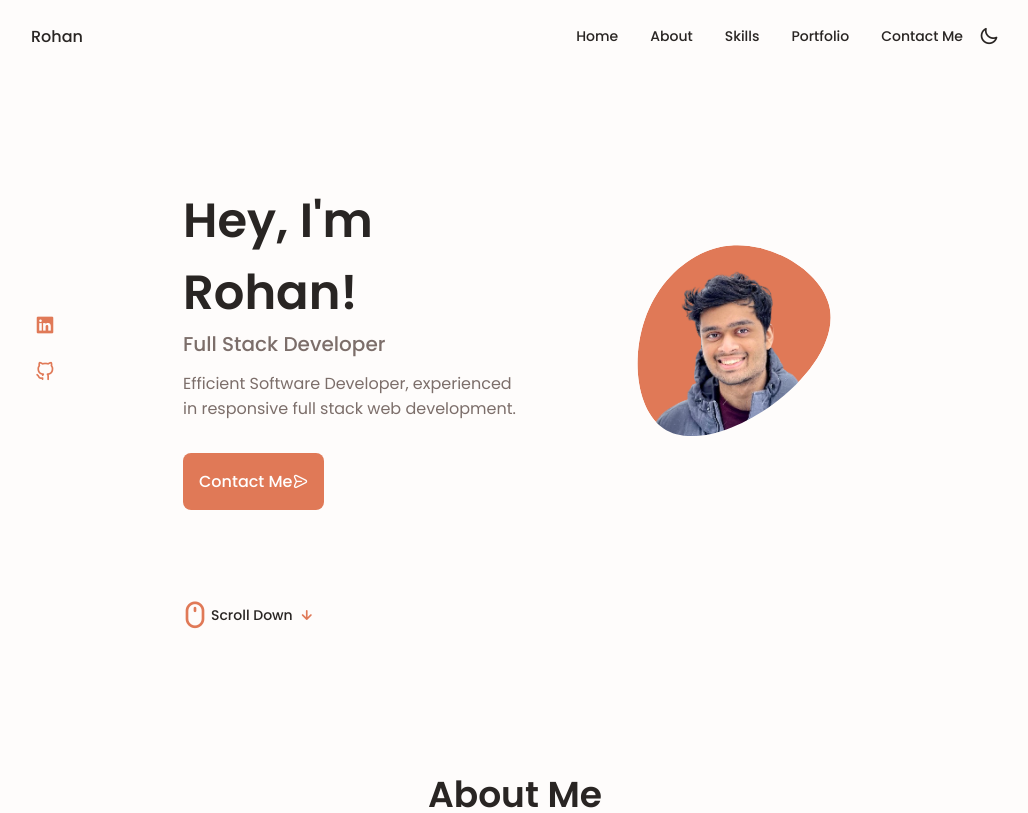
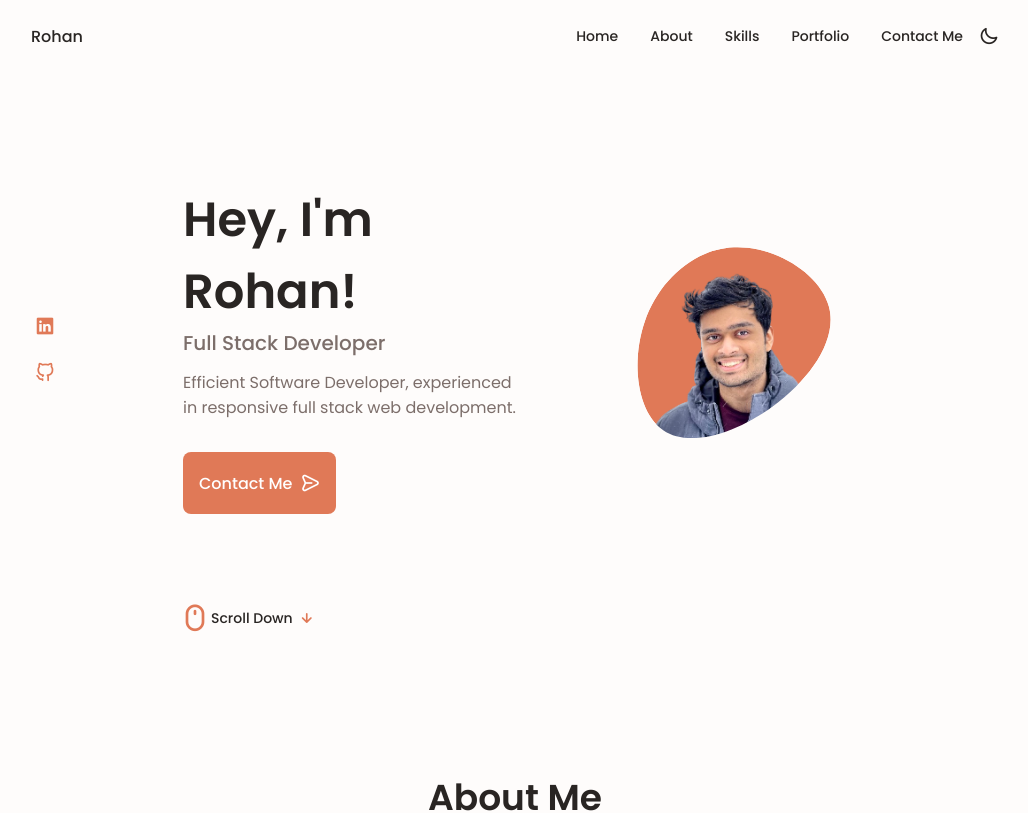
Before and after one commit to F1rebo1/Portfolio, a plain HTML site: page index.html in a window 1280 px wide. Shown: the top 813 px of the page, without its empty margins (125-1153 px from the left). Drawn offline with nearby package versions, Linux system fonts and the light colour scheme.

Commit message:
Updated Resume, added icon

```diff
--- a/index.html
+++ b/index.html
@@ -16,6 +16,7 @@
     <link rel="stylesheet" href="./assets/css/styles.css"/>
 
     <title>Personal Portfolio</title>
+    <link rel="icon" type="image/x-icon" href="./assets/img/blob_no_bg.ico">
 </head>
 <body>
     <!-- HEADER -->
@@ -96,7 +97,7 @@
                         <h3 class="home_subtitle">Full Stack Developer</h3>
                         <p class="home_description">Efficient Software Developer, experienced in responsive full stack web development. </p>
                         <a href="#contact" class="button button--flex">
-                            Contact Me <i class="uil uil-message"></i>
+                            Contact Me <i class="uil uil-message button_icon"></i>
                         </a>
                     </div>
                 </div>
```
Also changed, not shown: assets/img/blob_no_bg.ico (added), 1 other file.
